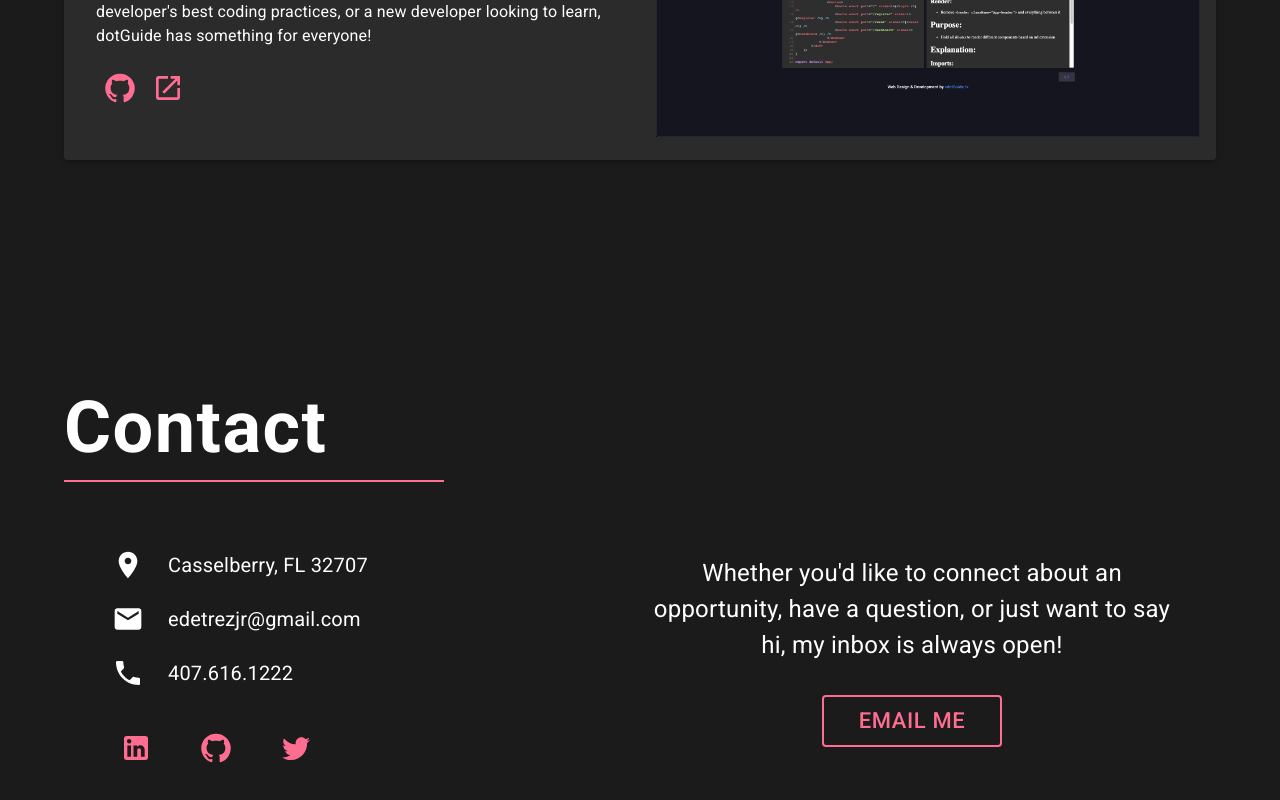
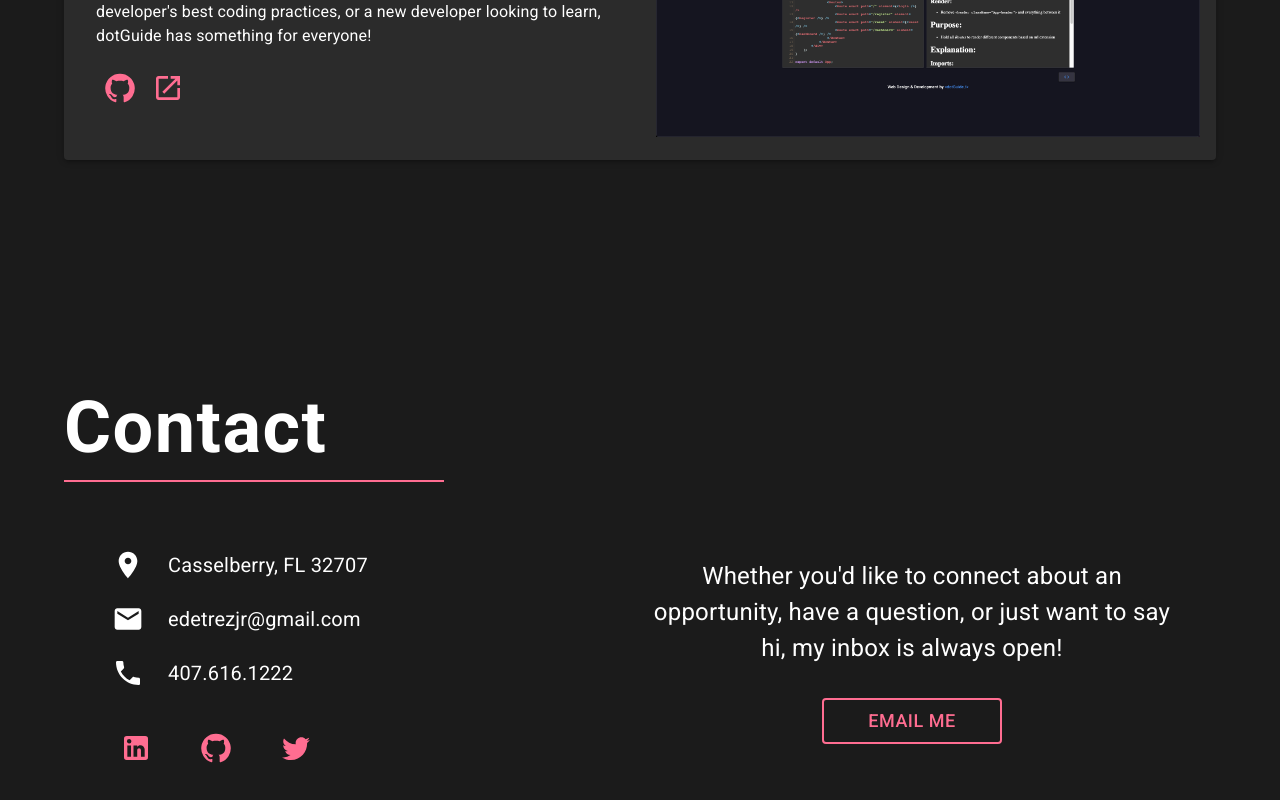
Before and after one commit to edetrezjr/portfolio-site, a React (Create React App) app: page / in a window 1280 px wide. Shown: the part 2867-3667 px from the top of the page. Built offline with nearby package versions, Linux system fonts and the light colour scheme.

Commit message:
fixed email button and resume

```diff
--- a/src/components/about/About.js
+++ b/src/components/about/About.js
@@ -38,7 +38,10 @@ function About({ mode }) {
           sx={{
             borderBottom: "2px solid",
             borderBottomColor: mode === "dark" ? "#ff6d91" : "#4285F4",
-            width: "33%",
+            width: {
+              xs: '50%',
+              md: '33%'
+            },
           }}
         >
           <Typography
--- a/src/components/contact/Contact.js
+++ b/src/components/contact/Contact.js
@@ -41,7 +41,10 @@ function Contact({ mode }) {
           sx={{
             borderBottom: "2px solid",
             borderBottomColor: mode === "dark" ? "#ff6d91" : "#4285F4",
-            width: "33%",
+            width: {
+              xs: '50%',
+              md: '33%'
+            },
           }}
         >
           <Typography
@@ -182,12 +185,9 @@ function Contact({ mode }) {
                 width: "33%",
                 border: "2px solid",
                 fontFamily: "Roboto",
-                fontSize: {
-                  md: "22px",
-                  xs: "18px",
-                },
+                fontSize: 'clamp(14px, 3vw, 18px)',
                 mt: "2rem",
-                p: "auto 25px",
+                p: "auto",
                 mb: "1rem",
               }}
             >
--- a/src/components/experience/Experience.js
+++ b/src/components/experience/Experience.js
@@ -45,7 +45,10 @@ function Experience({ mode }) {
           sx={{
             borderBottom: "2px solid",
             borderBottomColor: mode === "dark" ? "#ff6d91" : "#4285F4",
-            width: "33%",
+            width: {
+              xs: '50%',
+              md: '33%'
+            },
           }}
         >
           <Typography
--- a/src/components/experience/TabPanel.js
+++ b/src/components/experience/TabPanel.js
@@ -19,7 +19,10 @@ export default function TabPanel(props) {
       }}
     >
       {value === index && (
-        <Box sx={{ pl: "2rem" }}>
+        <Box sx={{ pl: {
+          md: "2rem",
+          xs: '0px'
+        } }}>
           <Typography>{children}</Typography>
         </Box>
       )}
--- a/src/components/hero/Hero.js
+++ b/src/components/hero/Hero.js
@@ -1,10 +1,9 @@
 import { Box, Container, Typography, Button } from "@mui/material";
-import {Fade} from "react-awesome-reveal";
-import OpenInNewIcon from '@mui/icons-material/OpenInNew';
-import Resume from '../../assets/Edwin_Detrez_Resume_SoftwareEngineer.pdf'
+import { Fade } from "react-awesome-reveal";
+import OpenInNewIcon from "@mui/icons-material/OpenInNew";
+import Resume from "../../assets/Edwin_Detrez_Resume_SoftwareEngineer.pdf";
 
-function Hero({mode}) {
-
+function Hero({ mode }) {
   // const openResume = () => {
   //   window.open(Resume, '_blank')
   // }
@@ -13,15 +12,15 @@ function Hero({mode}) {
     <Container
       sx={{
         maxWidth: "1600px",
-        padding: '1rem',
+        padding: "1rem",
         height: "100%",
         display: "flex",
         alignItems: "center",
-        m: '200px auto'
+        m: "200px auto",
       }}
       name="heroSection"
     >
-      <Fade triggerOnce='true'>
+      <Fade triggerOnce="true">
         <Box sx={{ width: "100%" }}>
           <Typography
             sx={{
@@ -72,15 +71,16 @@ function Hero({mode}) {
           <Button
             variant="outlined"
             href={Resume}
+            target="_blank"
             sx={{
               color: mode === "dark" ? "#ff6d91" : "#4285F4",
               borderColor: mode === "dark" ? "#ff6d91" : "#4285F4",
               "&:hover": {
-                border: '2px solid',
+                border: "2px solid",
                 borderColor: mode === "dark" ? "#4285F4" : "#ff6d91",
                 color: mode === "dark" ? "#4285F4" : "#ff6d91",
               },
-              border: '2px solid',
+              border: "2px solid",
               fontFamily: "Roboto",
               fontSize: "22px",
               mt: "2rem",
@@ -89,7 +89,7 @@ function Hero({mode}) {
             }}
           >
             Resume
-            <OpenInNewIcon sx={{ml: '5px'}}/>
+            <OpenInNewIcon sx={{ ml: "5px" }} />
           </Button>
         </Box>
       </Fade>
```
